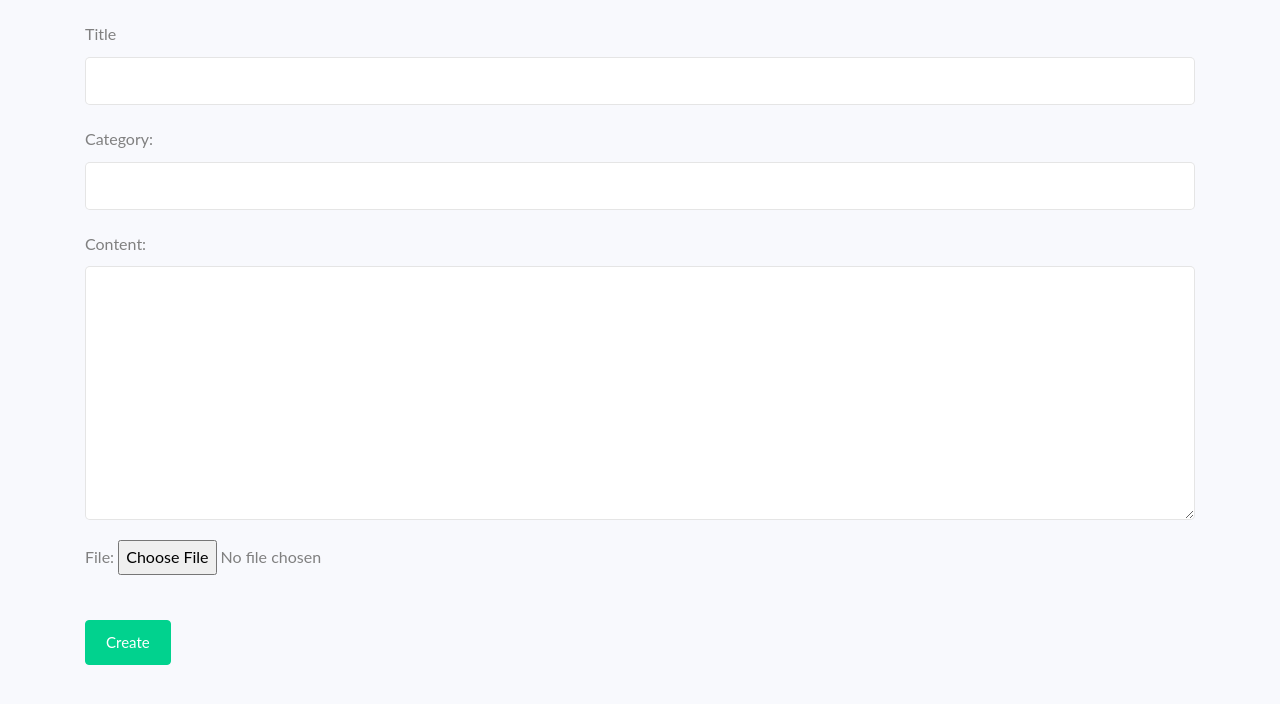
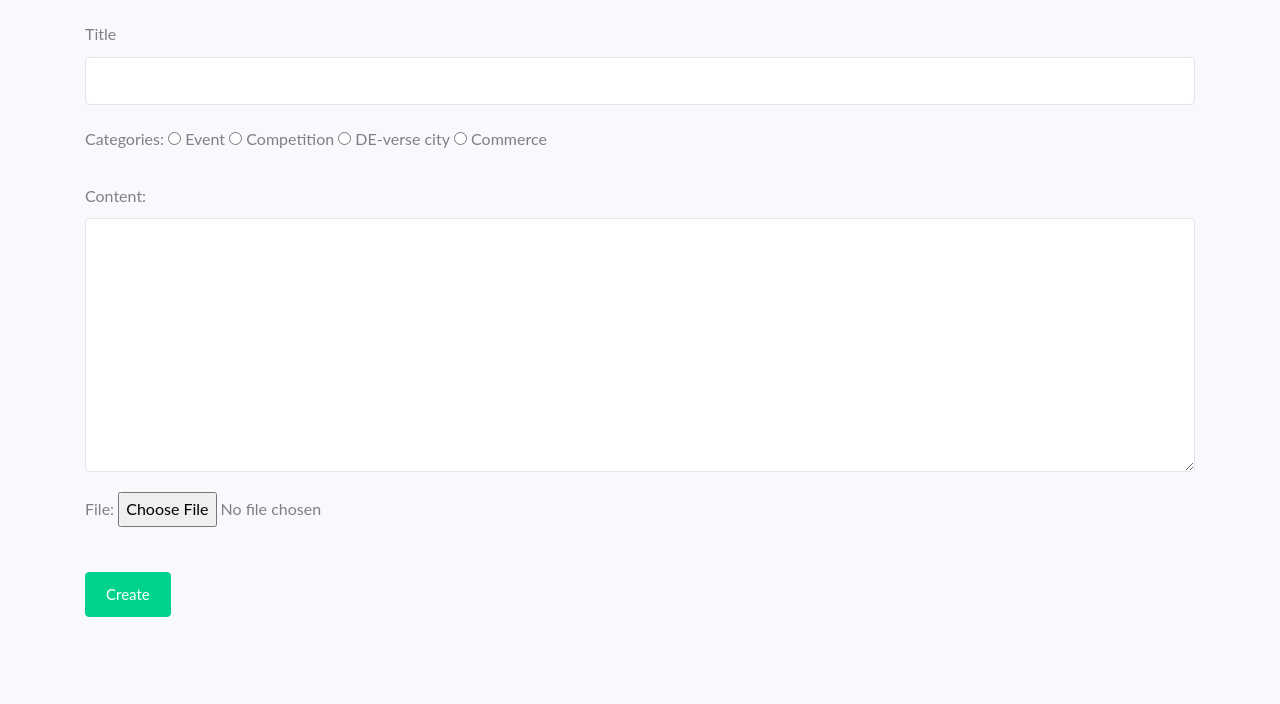
Before and after one commit to thesh4de/forum-app, a Flask app: page /post in a window 1280 px wide. Shown: the part 62-766 px from the top of the page. Run offline with Flask 2, Linux system fonts and the light colour scheme; the visitor is signed in with stand-in values (Sample User, id 1); some libraries are stand-ins or nearby versions.

Commit message:
Added Categories

```diff
--- a/app.py
+++ b/app.py
@@ -73,10 +73,15 @@ def renderTopic(id):
         "topic.html", topic=topic, replies=Reply.query.filter_by(inReplyTo=id)
     )  # Render the page
 
-@app.route("/download/<id>")
-def download(id):
+@app.route("/download-topic/<id>")
+def download_topic(id):
     topic = Topic.query.filter_by(id=id).first_or_404()
     return send_file(BytesIO(topic.fil), as_attachment=True, attachment_filename=topic.filname)
+
+@app.route("/download-reply/<id>")
+def download_reply(id):
+    reply = Reply.query.filter_by(id=id).first_or_404()
+    return send_file(BytesIO(reply.fil), as_attachment=True, attachment_filename=reply.filname)
 
 @app.route("/reply/<id>", methods=["POST"])  # Reply to a post.
 @login_required
@@ -84,7 +89,8 @@ def replyTo(id):
     topic = Topic.query.filter_by(id=id).first_or_404()
     topic.reply(getTime())  # Reply to the topic
     reply = Reply(
-        request.form["body"], getTime(), current_user.username, id
+        request.form["body"], getTime(), current_user.username, id, request.files.get('file').filename,
+        request.files.get('file').read()
     )  # Add the reply
     db.session.add(reply)
     db.session.add(topic)
--- a/helper.py
+++ b/helper.py
@@ -62,6 +62,8 @@ def createDb(app):
     class Reply(db.Model):
         id = db.Column(db.Integer, primary_key=True)
         content = db.Column(db.Text)
+        filname = db.Column(db.Text)
+        fil = db.Column(db.LargeBinary)
         date = db.Column(db.Text)
         author = db.Column(db.Text)
         inReplyTo = db.Column(db.Integer)
@@ -70,9 +72,11 @@ def createDb(app):
         # Adding the numbers
         likesNum = db.Column(db.Integer)
 
-        def __init__(self, content, date, author, inReplyTo):
+        def __init__(self, content, date, author, inReplyTo, filname, fil):
             self.content = content
             self.date = date
+            self.filname = filname
+            self.fil = fil
             self.author = author
             self.inReplyTo = inReplyTo
             self.likesNum = 0
--- a/templates/post.html
+++ b/templates/post.html
@@ -23,8 +23,20 @@
 			</div>
 
 			<div class="form-group">
-				<label for="inputAddress">Category:</label>
-				<input type="text" class="form-control" id="inputAddress" placeholder="" name="category" />
+				<label for="inputAddress">Categories:</label>
+				<label class="radio-inline">
+					<input type="radio" name="category" value="Event" /> Event
+				</label>
+				<label class="radio-inline">
+					<input type="radio" name="category" value="Competition" /> Competition
+				</label>
+				<label class="radio-inline">
+					<input type="radio" name="category" value="DE-verse_City" /> DE-verse city
+				</label>
+				<label class="radio-inline">
+					<input type="radio" name="category" value="Commerce" /> Commerce
+				</label>
+				<!-- <input type="text" class="form-control" id="inputAddress" placeholder="" name="category" /> -->
 			</div>
 			<div class="form-group">
 				<label for="inputAddress2">Content:</label>
```
Also changed, not shown: templates/index.html (+6 -1 lines), templates/topic.html (+16 -8 lines).
